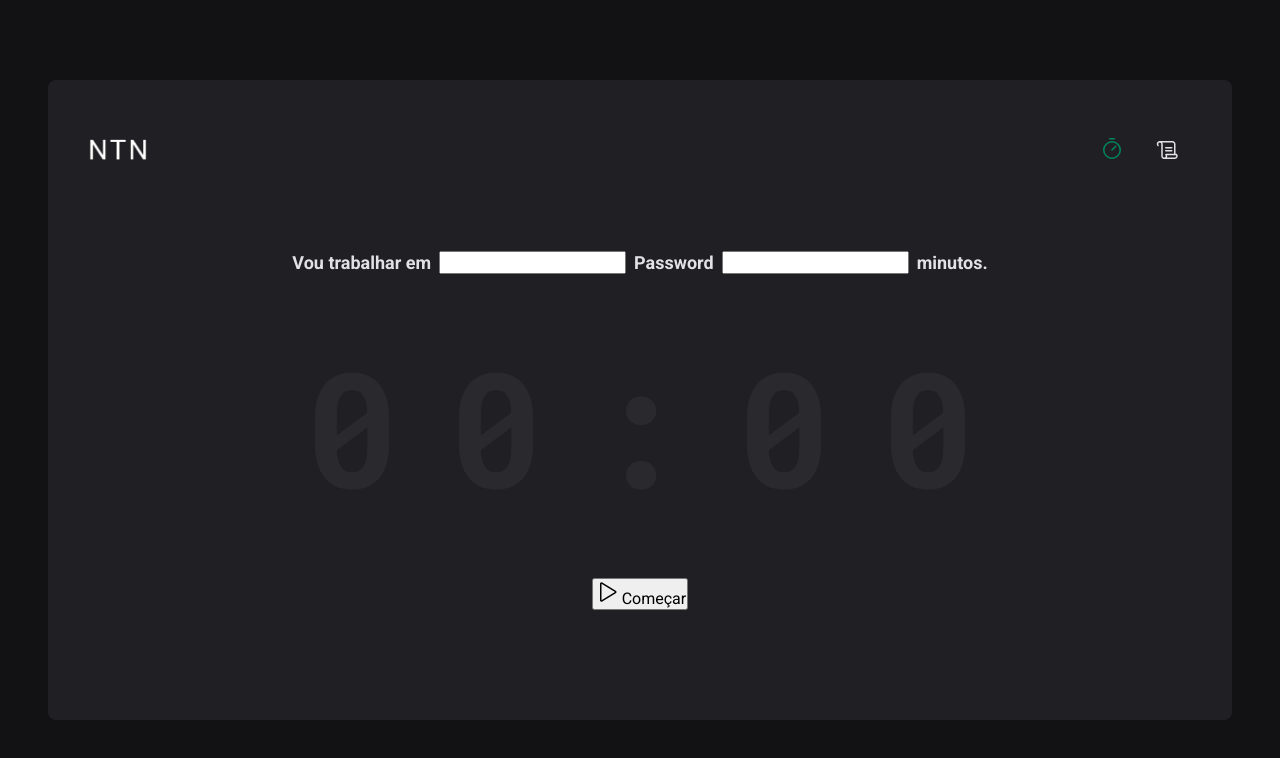
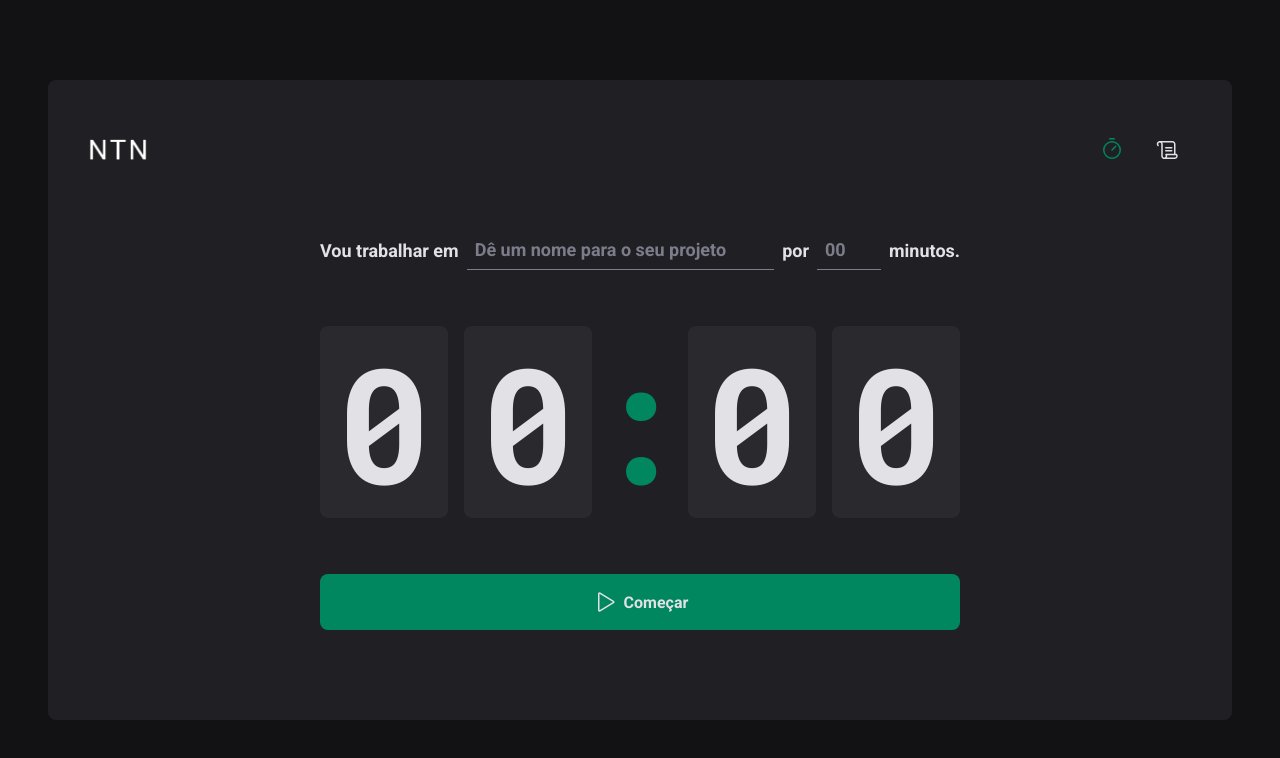
Before and after one commit to NatanRei/pomodoro-clock, a React (Vite) app: page / in a window 1280 px wide. Shown: the top 758 px of the page. Built offline with nearby package versions, Linux system fonts and the light colour scheme.

Commit message:
feat: home Page

```diff
--- a/src/pages/Home/index.tsx
+++ b/src/pages/Home/index.tsx
@@ -1,5 +1,13 @@
 import { Play } from 'phosphor-react'
-import { CountdownContainer, FormContainer, HomeContainer } from './styles'
+import {
+  CountdownContainer,
+  FormContainer,
+  HomeContainer,
+  MinutesAmountInput,
+  Separator,
+  StartCountdownButton,
+  TaskInput,
+} from './styles'
 
 export function Home() {
   return (
@@ -7,21 +15,39 @@ export function Home() {
       <form action="">
         <FormContainer>
           <label htmlFor="task">Vou trabalhar em</label>
-          <input type="text" id="task" />
-          <label htmlFor="minutesAmount">Password</label>
-          <input type="number" id="minutesAmount" />
+          <TaskInput
+            placeholder="Dê um nome para o seu projeto"
+            type="text"
+            id="task"
+            list="task-suggestions"
+          />
+          <datalist id="task-suggestions">
+            <option value="pj 1" />
+            <option value="pj 2" />
+            <option value="pj 3" />
+            <option value="pj 4" />
+          </datalist>
+          <label htmlFor="minutesAmount">por</label>
+          <MinutesAmountInput
+            placeholder="00"
+            step={5}
+            min={5}
+            max={60}
+            type="number"
+            id="minutesAmount"
+          />
           <span>minutos.</span>
         </FormContainer>
         <CountdownContainer>
           <span>0</span>
           <span>0</span>
-          <span>:</span>
+          <Separator>:</Separator>
           <span>0</span>
           <span>0</span>
         </CountdownContainer>
-        <button type="submit">
+        <StartCountdownButton type="submit">
           <Play size={24} /> Começar
-        </button>
+        </StartCountdownButton>
       </form>
     </HomeContainer>
   )
--- a/src/pages/Home/styles.ts
+++ b/src/pages/Home/styles.ts
@@ -26,6 +26,36 @@ export const FormContainer = styled.div`
   flex-wrap: wrap;
 `
 
+const BaseInput = styled.input`
+  background: transparent;
+  height: 2.5rem;
+  border: 0;
+  border-bottom: 1px solid ${(props) => props.theme['gray-500']};
+  font-weight: bold;
+  font-size: 1.125rem;
+  padding: 0 0.5rem;
+  color: ${(props) => props.theme['gray-100']};
+
+  &:focus {
+    box-shadow: none;
+    border-color: ${(props) => props.theme['green-500']};
+  }
+  &::placeholder {
+    color: ${(props) => props.theme['gray-500']};
+  }
+`
+
+export const TaskInput = styled(BaseInput)`
+  flex: 1;
+
+  &::-webkit-calendar-picker-indicator {
+    display: none !important;
+  }
+`
+export const MinutesAmountInput = styled(BaseInput)`
+  width: 4rem;
+`
+
 export const CountdownContainer = styled.div`
   font-family: 'Roboto Mono', monospace;
   font-size: 10rem;
@@ -35,8 +65,40 @@ export const CountdownContainer = styled.div`
   display: flex;
   gap: 1rem;
   span {
-    color: ${(props) => props.theme['gray-700']};
+    background: ${(props) => props.theme['gray-700']};
     padding: 2rem 1rem;
     border-radius: 8px;
   }
 `
+
+export const Separator = styled.div`
+  padding: 2rem 0;
+  color: ${(props) => props.theme['green-500']};
+  width: 4rem;
+  overflow: hidden;
+  display: flex;
+  justify-content: center;
+`
+
+export const StartCountdownButton = styled.button`
+  width: 100%;
+  border: 0;
+  padding: 1rem;
+  border-radius: 8px;
+
+  display: flex;
+  align-items: center;
+  justify-content: center;
+  gap: 0.5rem;
+  font-weight: bold;
+  cursor: pointer;
+  background: ${(props) => props.theme['green-500']};
+  color: ${(props) => props.theme['gray-100']};
+  &:disabled {
+    opacity: 0.7;
+    cursor: not-allowed;
+  }
+  &:not(:disabled):hover {
+    background: ${(props) => props.theme['green-700']};
+  }
+`
```
